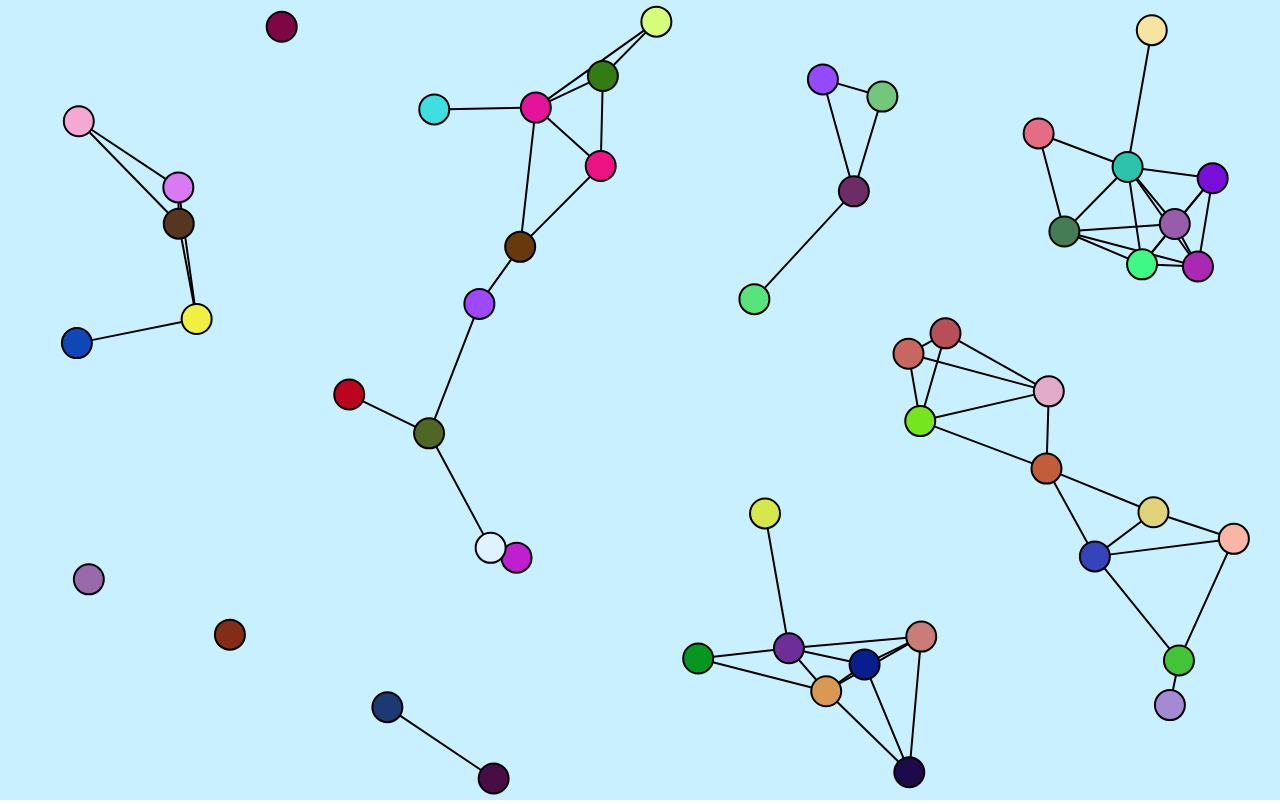
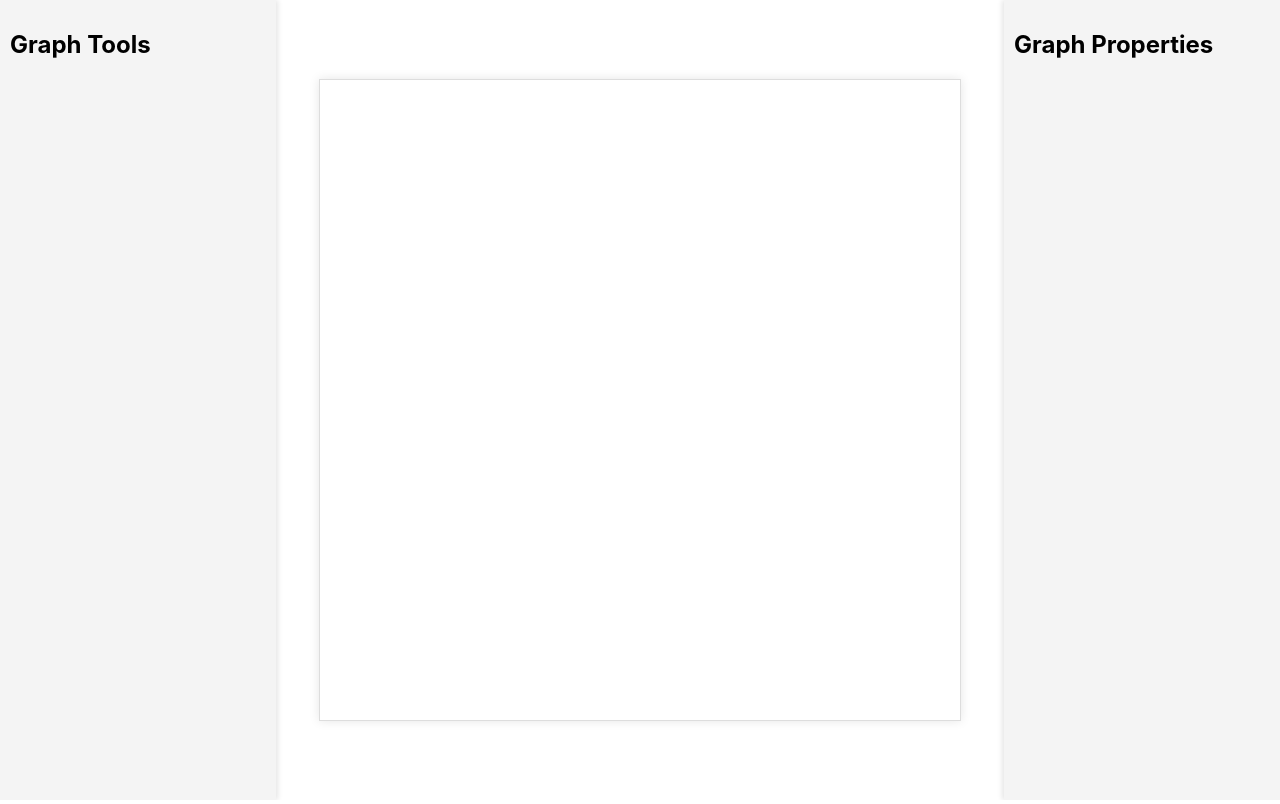
Before and after one commit to SamStan4/graph-theorist-sketch-pad, a React (Create React App) app in the folder client/: page / in a window 1280 px wide. Built offline with nearby package versions, Linux system fonts and the light colour scheme.

Commit message:
added graph edit page

```diff
--- a/client/src/App.js
+++ b/client/src/App.js
@@ -1,9 +1,10 @@
 import LoginPage from "./pages/LoginPage.js";
+import GraphEditPage from "./pages/GraphEditPage.js";
 
 const App = () => {
   return (
     <div>
-      <LoginPage/>
+      <GraphEditPage/>
     </div>
   );
 }
--- /dev/null
+++ b/client/src/componets/GraphCanvas.js
@@ -0,0 +1,10 @@
+import React, { useRef, useEffect, useState } from 'react';
+import p5 from 'p5';
+
+const GraphCanvas = ({graph, updateGraph}) => {
+  return (
+    <div/>
+  );
+};
+
+export default GraphCanvas;
--- a/client/src/componets/NodeBackgroundComponet.js
+++ b/client/src/componets/NodeBackgroundComponet.js
@@ -66,12 +66,12 @@ const NodeBackgroundComponent = () => {
 
                     if (node.x - node.radius <= 0 || node.x + node.radius >= canvasWidth) {
                         node.vx *= -1;
-                        node.color = getRandColor();
+                        // node.color = getRandColor();
                     }
 
                     if (node.y - node.radius <= 0 || node.y + node.radius >= canvasHeight) {
                         node.vy *= -1;
-                        node.color = getRandColor();
+                        // node.color = getRandColor();
                     }
 
                     // const dx = node.x - p.mouseX;
@@ -86,6 +86,7 @@ const NodeBackgroundComponent = () => {
                 });
 
                 // drawing edges loop
+                // TODO: use spatial partitioning algorithm to make this faster
                 p.stroke(0);
                 p.strokeWeight(thickness);
                 for (let i = 0; i < nodeList.length; ++i) {
--- a/client/src/logic/Graph.js
+++ b/client/src/logic/Graph.js
@@ -9,6 +9,12 @@ class Graph {
         this.edges = new Map();
     }
 
+    /**
+     *
+     * @param { string } name
+     * @param { number } x
+     * @param { number } y
+     */
     addNode(name, x, y) {
         if (this.nodes.has(name)) {
             throw new Error(`ERROR - [Graph.constructor] - node with name ${name} already exsists in the graph`);
@@ -66,15 +72,17 @@ class Graph {
     }
 
     toJSON() {
-        const serializedNodes = Array.from(this.nodes.values()).map(node => JSON.parse(node.toJSON()));
+        const serializedNodes = Array.from(this.nodes.values()).map(node => node.toJSON());
         const serializedEdges = {};
+
         for (const [node, neighbors] of this.edges.entries()) {
             serializedEdges[node] = Array.from(neighbors);
         }
-        return JSON.stringify({
-            nodes : serializedNodes,
-            edges : serializedEdges
-        });
+
+        return {
+            nodes: serializedNodes,
+            edges: serializedEdges
+        };
     }
 }
 
--- /dev/null
+++ b/client/src/logic/Samples.js
@@ -0,0 +1,15 @@
+import Graph from "./Graph.js";
+
+/**
+ *
+ * @returns new graph
+ */
+const makeSampleGraph = () => {
+    const graph = new Graph;
+    graph.addNode("1", 10, 10);
+    graph.addNode("2", 20, 20);
+    graph.addEdge("1", "2");
+    return graph;
+}
+
+export default makeSampleGraph;
--- /dev/null
+++ b/client/src/pages/GraphEditPage.js
@@ -0,0 +1,77 @@
+import React, { useState, useEffect } from 'react';
+import GraphCanvas from "./../componets/GraphCanvas.js";
+import makeSampleGraph from "./../logic/Samples.js";
+
+const GraphEditPage = () => {
+  const [graph, setGraph] = useState(makeSampleGraph());
+  const updateGraph = (updateNodes) => {
+    console.log("updating the graph");
+  }
+
+  const [viewportSize, setViewportSize] = useState(0);
+
+  useEffect(() => {
+    const updateSize = () => {
+      const maxDimension = Math.min(window.innerWidth * 0.6, window.innerHeight * 0.8)
+      setViewportSize(maxDimension);
+    }
+
+    updateSize();
+
+    window.addEventListener("resize", updateSize);
+
+    return () => {
+      window.removeEventListener("resize", updateSize);
+    }
+  }, []);
+
+
+  return (
+    <div style={{ display: "flex", height: "100vh"}}>
+      {/* left sidebar goes here */}
+      <div
+        style={{
+          width: "20%",
+          backgroundColor: "#f4f4f4",
+          padding: "10px",
+          boxShadow: "2px 0 5px rgba(0, 0, 0, 0.1)"
+        }}
+      >
+        <h2>Graph Tools</h2>
+      </div>
+      {/* Graph viewport */}
+      <div
+        style={{
+          flex: 1,
+          display: "flex",
+          justifyContent: "center",
+          alignItems: "center"
+        }}
+      >
+        <div
+          style={{
+            width: `${viewportSize}px`,
+            height: `${viewportSize}px`,
+            border: "1px solid #ddd",
+            boxShadow: "0 0 10px rgba(0, 0, 0, 0.1)"
+          }}
+        >
+          <GraphCanvas graph={graph} updateGraph={updateGraph}/>
+        </div>
+      </div>
+      {/* right sidebar here */}
+      <div
+        style={{
+          width: "20%",
+          backgroundColor: "#f4f4f4",
+          padding: "10px",
+          boxShadow: "-2px 0 5px rgba(0, 0, 0, 0.1)"
+        }}
+      >
+        <h2>Graph Properties</h2>
+      </div>
+    </div>
+  );
+}
+
+export default GraphEditPage;
```
